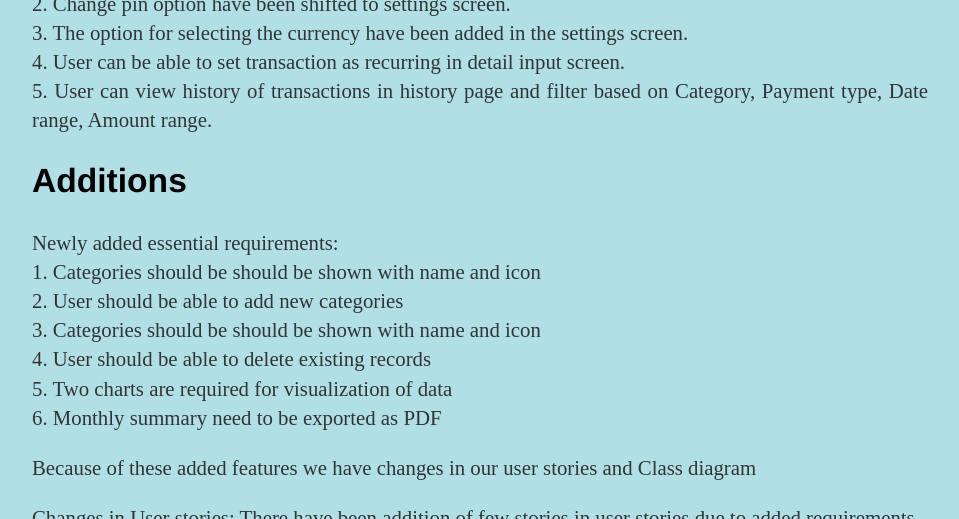
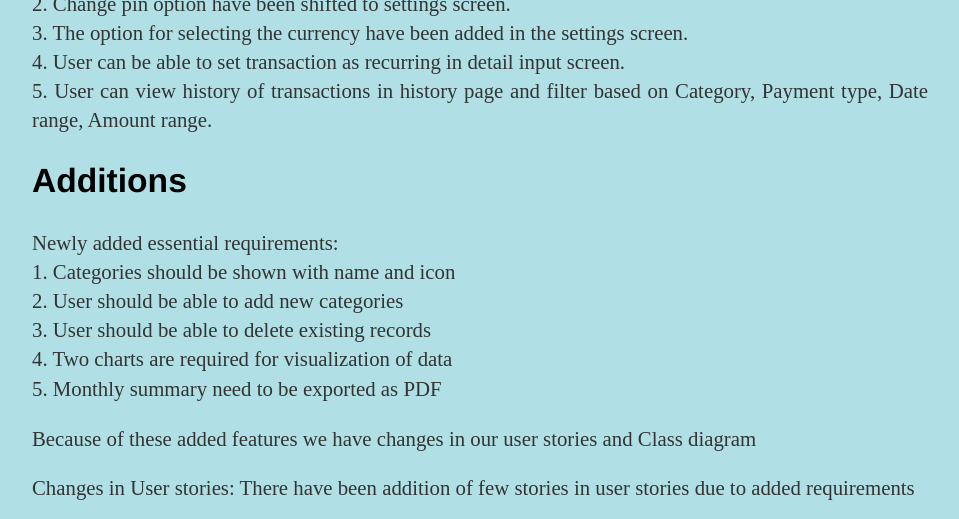
Before and after one commit to kartikprabhu20/YourEuro, a Jekyll site: the page built from docs/_posts/2019-06-04-AdvancedPrototye.md, in a window 1280 px wide and 900 px high, scrolled down 14969 px, cut to the strip 0-519 px from the top of the window. Shown: the whole strip, without its empty margins (160-1119 px from the left). Built offline with Jekyll 4.4.1, drawn with Linux system fonts in a browser that asks for light colours.

Commit message:
Update 2019-06-04-AdvancedPrototye.md

```diff
--- a/docs/_posts/2019-06-04-AdvancedPrototye.md
+++ b/docs/_posts/2019-06-04-AdvancedPrototye.md
@@ -182,21 +182,20 @@ Toast messages: Necessary Toast messages are provided for execution of certain a
 
 <h2>Additions</h2>
 <p>Newly added essential requirements:<br>
-1. Categories should be should be shown with name and icon<br>
+1. Categories should be shown with name and icon<br>
 2. User should be able to add new categories<br>
-3. Categories should be should be shown with name and icon<br>
-4. User should be able to delete existing records<br>
-5. Two charts are required for visualization of data<br>
-6. Monthly summary need to be exported as PDF</p>
+3. User should be able to delete existing records<br>
+4. Two charts are required for visualization of data<br>
+5. Monthly summary need to be exported as PDF</p>
 
 <p>Because of these added features we have changes in our user stories and Class diagram</p>
 <p>Changes in User stories: There have been addition of few stories in user stories due to added requirements</p>
-<img src="https://github.com/DBSE-teaching/isee2019-ARTexceptionals/blob/master/docs/images/3.UserStoriesChanged.png?raw=true" width="400" height="500">
+<img src="https://github.com/DBSE-teaching/isee2019-ARTexceptionals/blob/master/docs/images/3.UserStoriesChanged.png?raw=true" width="500" height="500">
 <p>Changes in class Diagram: There have been some modifications and additions of classes<br>
 1. Added long threshold in category class for setting threshold.<br>
 2. Added new class for category database<br>
 3. Added new mothods exportDbpdf() and getPDF() in MoneyControllerManager</p>
-<img src="https://github.com/DBSE-teaching/isee2019-ARTexceptionals/blob/master/docs/images/3.ClassDiagram.jpg?raw=true" width="400" height="500"><br><hr>
+<img src="https://github.com/DBSE-teaching/isee2019-ARTexceptionals/blob/master/docs/images/3.ClassDiagram.jpg?raw=true" width="600" height="700"><br><hr>
 <h1>App screenshots</h1>
 <p>Most of the actual app screen shots are already added above. Please find some extra app screenshots.</p>
 <p>First image shows history screen where user can see history of transactioins<br>In second chart user can visualise his transactions in the form of PIE graph.</p>
```
